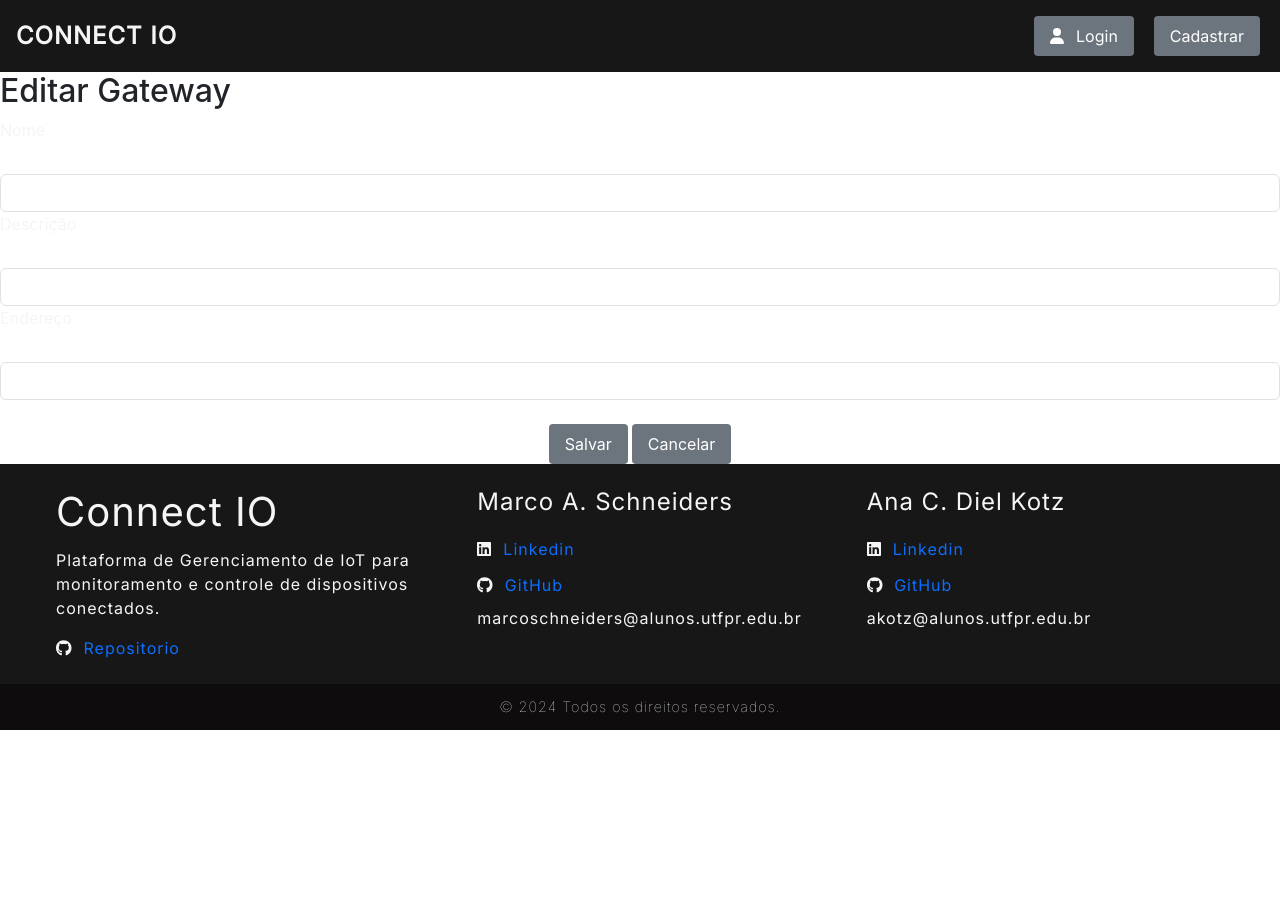
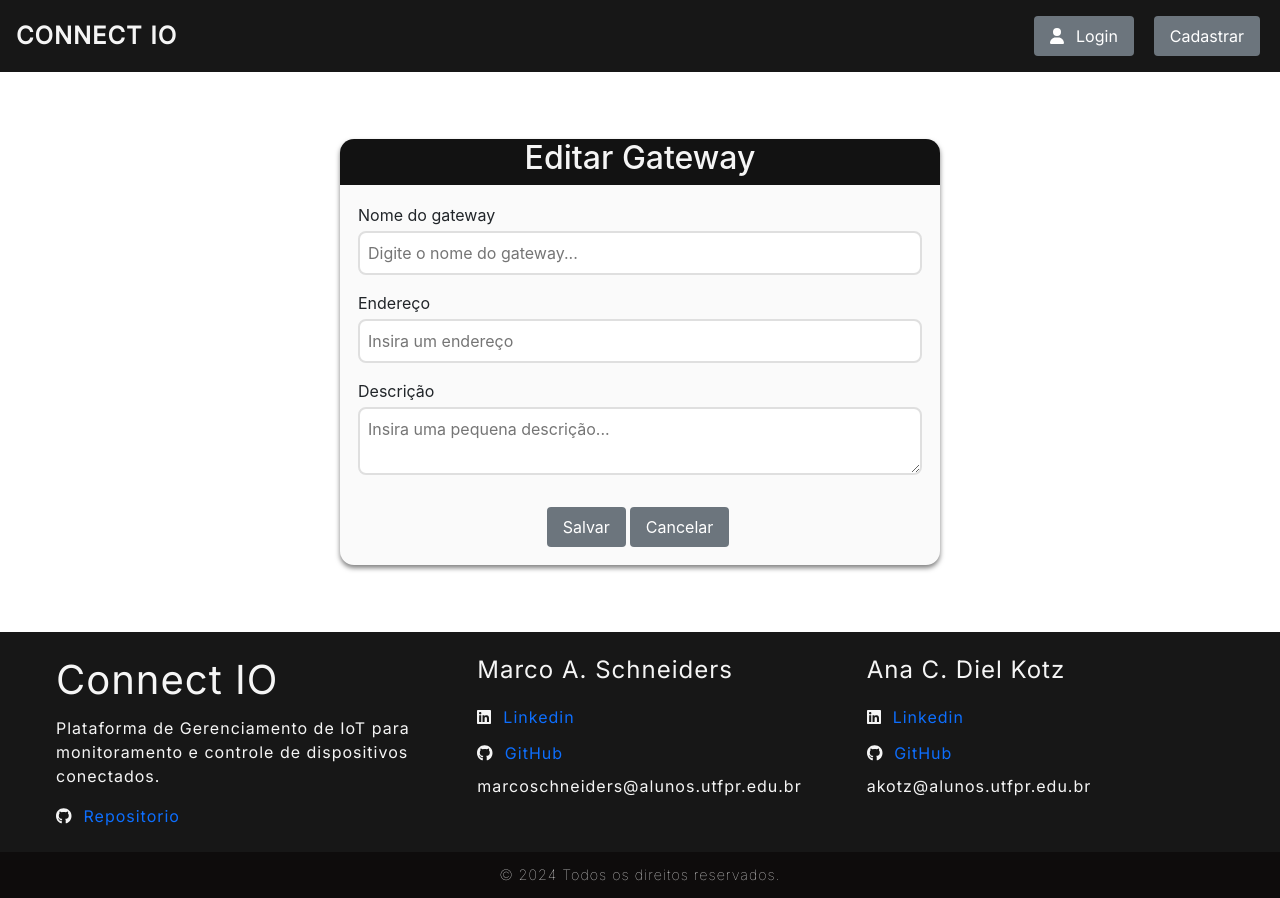
Before and after one commit to ana-cdk/API-Front, a React (Create React App) app: page /gateway/1 in a window 1280 px wide. Before the commit the page ends 800 px from the top, so only its background shows below. Built offline with nearby package versions, Linux system fonts and the light colour scheme; no server answers; sample sign-in values are in the browser's storage.

Commit message:
update: add gatewayForm css and list devices per user

```diff
--- /dev/null
+++ b/src/styles/GatewayForm.module.css
@@ -0,0 +1,85 @@
+:root{
+    --color-neutral-0: #0e0c0c;
+    --color-neutral-10: #171717;
+    --color-neutral-30: #a8a29e;
+    --color-neutral-40: #f5f5f5;
+}
+
+.body{
+    width: 100%;
+    min-height: 35rem;
+    display: flex;
+    justify-content: center;
+    align-items: center;
+}
+
+.container{
+    background-color: #fafafa;
+    border-radius: 14px;
+    margin: 14px;
+    max-width: 600px;
+    width: 100%;
+    box-shadow: 0 3px 5px rgba(0,0,0, 0.5);
+    overflow: hidden;
+}
+
+.header{
+
+    background-color: #121212;
+    width: 100%;
+    display: flex;
+    justify-content: center;
+    align-items: center;
+}
+
+.header h2{
+    color: var(--color-neutral-40);
+}
+
+.form{
+    padding:18px;
+}
+
+.formGroup{
+    margin-bottom: 8px;
+    padding-bottom: 8px;
+    position: relative;
+}
+
+.formGroup label{
+    display: inline-block;
+    margin-bottom: 4px;
+}
+
+.formGroup input{
+    display: block;
+    width: 100%;
+    border-radius: 8px;
+    padding: 8px;
+    border: 2px solid #dfdfdf;
+}
+
+.formGroup textarea {
+    display: block;
+    width: 100%;
+    border-radius: 8px;
+    padding: 8px;
+    border: 2px solid #dfdfdf;
+}
+
+.formGroup a{
+    position: absolute;
+    bottom: -10px;
+    left: 60%;
+
+}
+
+.errorMessage {
+    color: red;
+    font-size: 12px;
+    margin-top: 4px;
+}
+
+.errorInput {
+    border-color: red !important;
+}
--- a/src/views/dashboard/DeviceSensorReadings.js
+++ b/src/views/dashboard/DeviceSensorReadings.js
@@ -5,6 +5,7 @@ import ReadingsGraphic from './ReadingsGraphic';
 const DeviceSensorReadings = () => {
   const [devices, setDevices] = useState([]);
   const navigate = useNavigate();
+  const userId = localStorage.getItem('userId'); // Obtém o ID do usuário autenticado do armazenamento local
 
   useEffect(() => {
     const token = localStorage.getItem('jwtToken');
@@ -15,7 +16,7 @@ const DeviceSensorReadings = () => {
 
     const fetchDevices = async () => {
       try {
-        const response = await fetch('http://localhost:8081/dispositivo', {
+        const response = await fetch(`http://localhost:8081/dispositivo/user/${userId}`, {
           headers: {
             'Authorization': `Bearer ${token}`
           }
@@ -31,12 +32,15 @@ const DeviceSensorReadings = () => {
     };
 
     fetchDevices();
-  }, [navigate]);
+  }, [navigate, userId]);
 
   return (
     <div style={{ width: '80%', margin: '0 auto' }}>
       <h1>Dashboard de Dispositivos e Sensores</h1>
-      {devices.map(device => (
+      {devices.length === 0 ? (
+        <p>Nenhum dispositivo encontrado para os gateways cadastrados pelo usuário.</p>
+      ) : (
+        devices.map(device => (
           <div key={device.idDispositivo}>
             <h2>Dispositivo: {device.nome}</h2>
             {device.sensores && device.sensores.length > 0 ? (
@@ -47,7 +51,8 @@ const DeviceSensorReadings = () => {
               <p>Nenhum sensor encontrado para este dispositivo.</p>
             )}
           </div>
-      ))}
+        ))
+      )}
     </div>
   );
 };
--- a/src/views/device/DeviceList.js
+++ b/src/views/device/DeviceList.js
@@ -5,10 +5,11 @@ import { URL_API } from "../../Const";
 function DeviceList() {
     const [devices, setDevices] = useState([]);
     const navigate = useNavigate();
+    const userId = localStorage.getItem('userId'); // Obtém o ID do usuário autenticado do armazenamento local
 
     useEffect(() => {
         const token = localStorage.getItem('jwtToken');
-        fetch(`${URL_API}dispositivo`, {
+        fetch(`${URL_API}dispositivo/user/${userId}`, {
             method: 'GET',
             headers: {
                 'Authorization': `Bearer ${token}`
@@ -28,7 +29,7 @@ function DeviceList() {
                 setDevices(res);
             })
             .catch(e => console.log(e));
-    }, []);
+    }, [navigate, userId]);
 
     function handleDetails(id) {
         navigate(`/device/details/${id}`);
@@ -39,7 +40,7 @@ function DeviceList() {
     }
 
     function handleDelete(id) {
-        if (window.confirm('Você tem certeza que deseja deletar este gateway?')) {
+        if (window.confirm('Você tem certeza que deseja deletar este dispositivo?')) {
             const token = localStorage.getItem('jwtToken');
             fetch(`${URL_API}dispositivo/${id}`, {
                 method: 'DELETE',
--- a/src/views/gateways/GatewayForm.js
+++ b/src/views/gateways/GatewayForm.js
@@ -1,5 +1,7 @@
 import React, { useState, useEffect } from 'react';
 import { useParams, useNavigate } from 'react-router-dom';
+import styles from '../../styles/GatewayForm.module.css'
+
 
 function GatewayForm() {
     const [name, setName] = useState('');
@@ -8,6 +10,30 @@ function GatewayForm() {
     const [userId, setUserId] = useState(null);
     const { id } = useParams(); // Para obter o ID do gateway a ser editado
     const navigate = useNavigate();
+
+    const [nameError, setNameError] = useState('');
+    const [enderecoError, setEnderecoError] = useState('');
+    const [descError, setDescError] = useState('');
+
+    const handleInputChange = (fieldName, value) => {
+        switch (fieldName) {
+            case 'name':
+                setName(value);
+                setNameError(value ? '' : 'Campo obrigatório');
+                break;
+            case 'endereco':
+                setEndereco(value);
+                setEnderecoError(value ? '' : 'Campo obrigatório');
+                break;
+            case 'desc':
+                setDesc(value);
+                setDescError(value ? '' : 'Campo obrigatório');
+                break;
+            default:
+                break;
+        }
+    };
+
 
     useEffect(() => {
         const storedUserId = localStorage.getItem('userId');
@@ -38,8 +64,39 @@ function GatewayForm() {
         }
     }, [id]);
 
+    const validateForm = () => {
+        let isValid = true;
+
+        if (!name.trim()) {
+            setNameError('Campo obrigatório');
+            isValid = false;
+        } else {
+            setNameError('');
+        }
+
+        if (!endereco.trim()) {
+            setEnderecoError('Campo obrigatório');
+            isValid = false;
+        } else {
+            setEnderecoError('');
+        }
+
+        if (!desc.trim()) {
+            setDescError('Campo obrigatório');
+            isValid = false;
+        } else {
+            setDescError('');
+        }
+
+        return isValid;
+    };
+
     const handleSubmit = async (event) => {
         event.preventDefault();
+
+        if (!validateForm()) {
+            return;
+        }
 
         const data = {
             nome: name,
@@ -67,7 +124,7 @@ function GatewayForm() {
             setDesc('');
             setEndereco('');
             console.log(id ? 'Gateway atualizado com sucesso!' : 'Gateway criado com sucesso!');
-            navigate('/'); // Redirecionar após salvar
+            navigate('/gateway'); // Redirecionar após salvar
         } catch (error) {
             console.error('Erro:', error.message);
         }
@@ -75,31 +132,49 @@ function GatewayForm() {
 
     return (
         <>
+
+        <div className={styles.body}>
+                <div className={styles.container}>
+                    <section className={styles.header}>
                         <h2>{id ? 'Editar Gateway' : 'Criar Gateway'}</h2>
-            <form onSubmit={handleSubmit}>
-                <fieldset className="form-group">
-                    <label htmlFor="name" className="form-label">Nome</label>
-                    <input type="text" id="name" name="name"
-                        className="form-control"
-                        value={name} onChange={(e) => setName(e.target.value)} />
+                    </section>
+
+                    <form id="form" className={styles.form}  onSubmit={handleSubmit}>
+
+                        <fieldset className={styles.formGroup}>
+                            <label htmlFor="name" className="formLabel">Nome do gateway</label>
+                            <input type="text" id="name" name="name" placeholder='Digite o nome do gateway...'
+                                 className={`${styles.formControl} ${nameError && styles.errorInput}`}
+                                value={name} onChange={(e) => handleInputChange('name', e.target.value)}/>
+                            <a className={styles.errorMessage}>{nameError}</a>
                         </fieldset>
-                <fieldset className="form-group">
-                    <label htmlFor="desc" className="form-label">Descrição</label>
-                    <input type="text" id="desc" name="desc"
-                        className="form-control"
-                        value={desc} onChange={(e) => setDesc(e.target.value)} />
+
+                        <fieldset className={styles.formGroup}>
+                            <label htmlFor="endereco" className="formLabel">Endereço</label>
+                            <input type="text" id="endereco" name="endereco"
+                                className={`${styles.formControl} ${enderecoError && styles.errorInput}`} placeholder='Insira um endereço'
+                                value={endereco} onChange={(e) => handleInputChange('endereco', e.target.value)} />
+                            <a className={styles.errorMessage}>{enderecoError}</a>
                         </fieldset>
-                <fieldset className="form-group">
-                    <label htmlFor="endereco" className="form-label">Endereço</label>
-                    <input type="text" id="endereco" name="endereco"
-                        className="form-control"
-                        value={endereco} onChange={(e) => setEndereco(e.target.value)} />
+
+                        <fieldset className={styles.formGroup}>
+                            <label htmlFor="desc" className="formLabel">Descrição</label>
+                            <textarea type="text" id="desc" name="desc"
+                                className={`${styles.formControl} ${descError && styles.errorInput}`} placeholder='Insira uma pequena descrição...'
+                                value={desc} onChange={(e) => handleInputChange('desc', e.target.value)} />
+                            <a className={styles.errorMessage}>{descError}</a>
                         </fieldset>
+
+
+
                         <div className="pagination justify-content-center mt-4">
                             <button type="submit" className="btn btn-success me-1">Salvar</button>
-                    <button type="button" className="btn btn-secondary" onClick={() => navigate('/gateway')}>Cancelar</button>
+                            <button type="button" className="btn btn-danger me-1" onClick={() => navigate('/gateway')}>Cancelar</button>
                         </div>
                     </form>
+
+                </div>
+            </div>
         </>
     );
 }
```
Lines whose indentation alone changed are shown as unchanged.
